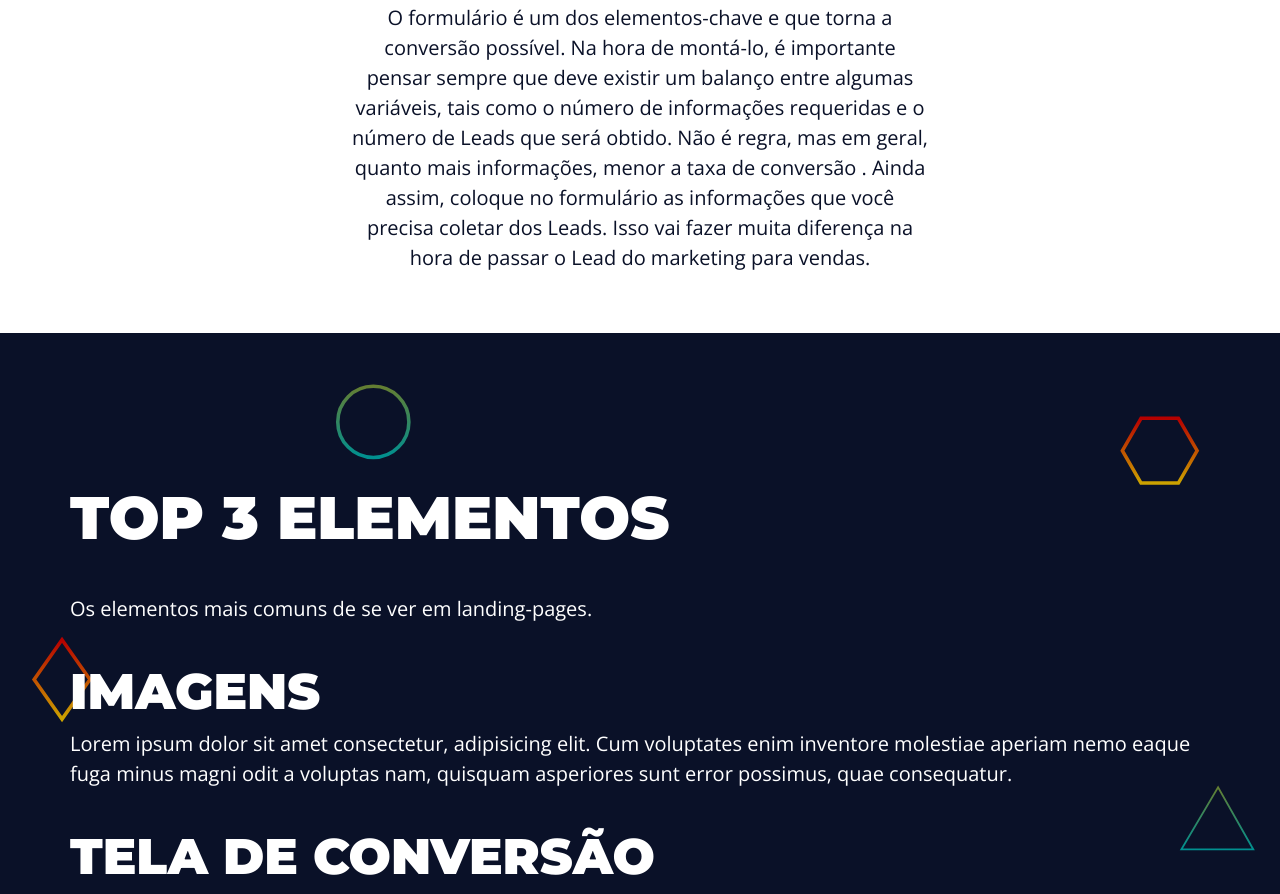
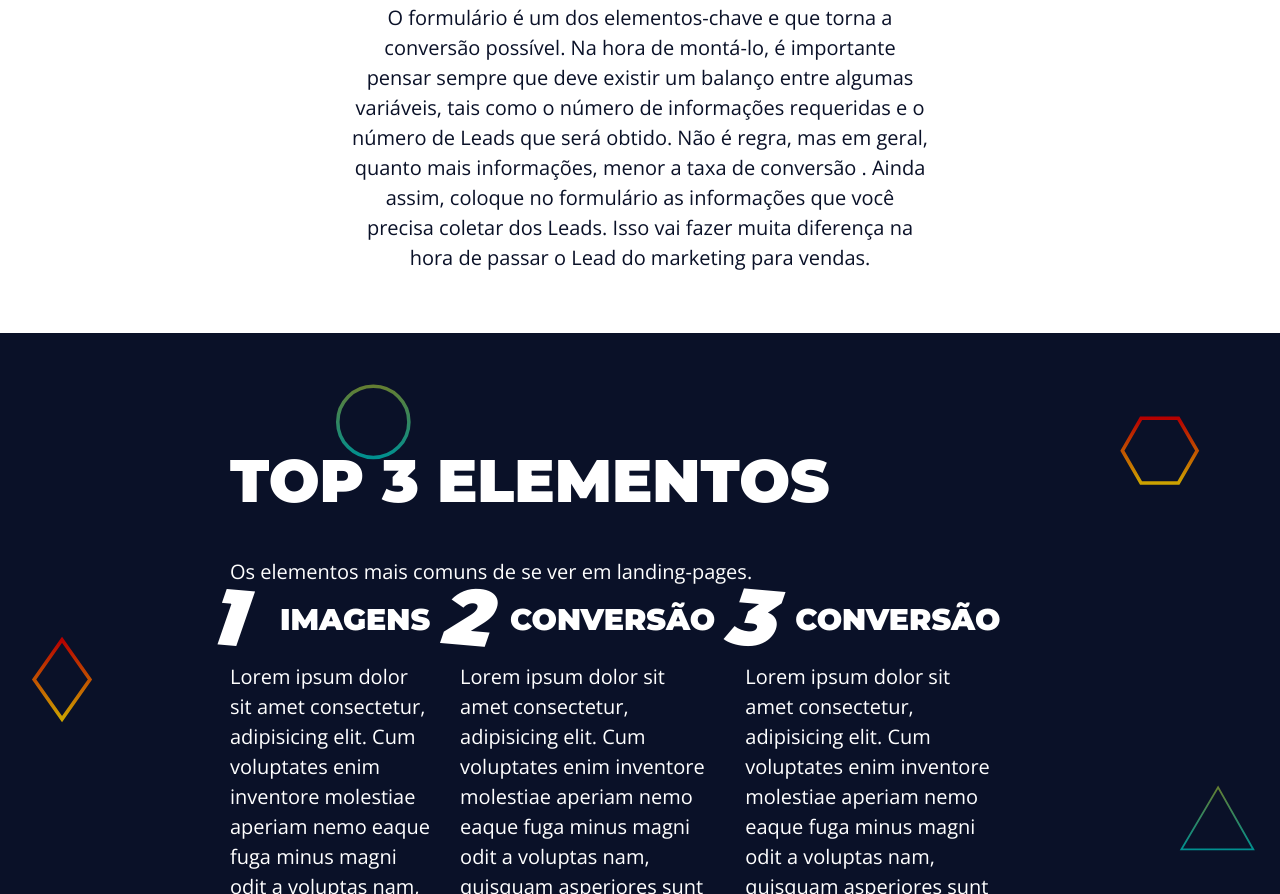
Before and after one commit to igor02b1/landing-page-2, a plain HTML site: page index.html in a window 1280 px wide. Shown: the part 1906-2800 px from the top of the page. Drawn offline with nearby package versions, Linux system fonts and the light colour scheme.

Commit message:
feat: added content in the page top3

```diff
--- a/assets/css/style.css
+++ b/assets/css/style.css
@@ -46,5 +46,37 @@
     display: flex;
     flex-flow: column wrap;
     justify-content: center;
-    height: 100vh;
+    height: auto;
+    margin-left: 20rem;
 }
+
+.p-top3{
+    margin-bottom: 1rem;
+}
+
+
+.grid {
+    display: grid;
+    grid-template-columns: repeat(3, 1fr);
+    gap: var(--gap);
+    counter-reset: grid-counter;
+}
+
+.grid h3{
+    font-size: 3rem;
+    position: relative;
+    padding-left: 5rem;
+    padding-bottom: 2rem;
+}
+
+.grid h3::before{
+    counter-increment: grid-counter;
+    content: counter(grid-counter);
+    position: absolute;
+    font-size: 8rem;
+    font-style: italic;
+    top: -4rem;
+    left: -2rem;
+    transform: rotate(5deg);
+
+}
--- a/index.html
+++ b/index.html
@@ -24,7 +24,7 @@
                     <li><a href="#intro">intro</a></li>
                     <li><a href="#second-page-content">elements</a></li>
                     <li><a href="#grid-top3">top3</a></li>
-                    <li><a href="#">work</a></li>
+                    <li><a href="#">galery</a></li>
                     <li><a href="#">contact</a></li>
                 </ul>
             </nav>
@@ -67,19 +67,29 @@
 
         <section id="grid-top3" class="grid main-bg section">
             <div class=" main-content grid-top3-content">
-                <h2>top 3 elementos</h2>
-                <P>Os elementos mais comuns de se ver em landing-pages.</P>
-                <div>
+                <h2 class="h2-top3">top 3 elementos</h2>
+                <P class="p-top3">Os elementos mais comuns de se ver em landing-pages.</P>
+                <div class="grid">
                 <article>
                     <h3>imagens</h3>
                     <p> Lorem ipsum dolor sit amet consectetur, adipisicing elit. Cum voluptates enim inventore molestiae aperiam nemo eaque fuga minus magni odit a voluptas nam, quisquam asperiores sunt error possimus, quae consequatur.</p>
                 </article>
                 <article>
-                    <h3>tela de conversão</h3>
+                    <h3>conversão</h3>
+                    <p> Lorem ipsum dolor sit amet consectetur, adipisicing elit. Cum voluptates enim inventore molestiae aperiam nemo eaque fuga minus magni odit a voluptas nam, quisquam asperiores sunt error possimus, quae consequatur.</p>
+                </article>
+                <article>
+                    <h3>conversão</h3>
                     <p> Lorem ipsum dolor sit amet consectetur, adipisicing elit. Cum voluptates enim inventore molestiae aperiam nemo eaque fuga minus magni odit a voluptas nam, quisquam asperiores sunt error possimus, quae consequatur.</p>
                 </article>
                 </div>
             </div>
         </section>
+
+        <section id="gallery" class="section white-bg">
+            <div class="main-content">
+                <h1>teste ihaaa</h1>
+            </div>
+        </section>
 </body>
 </html>
```
